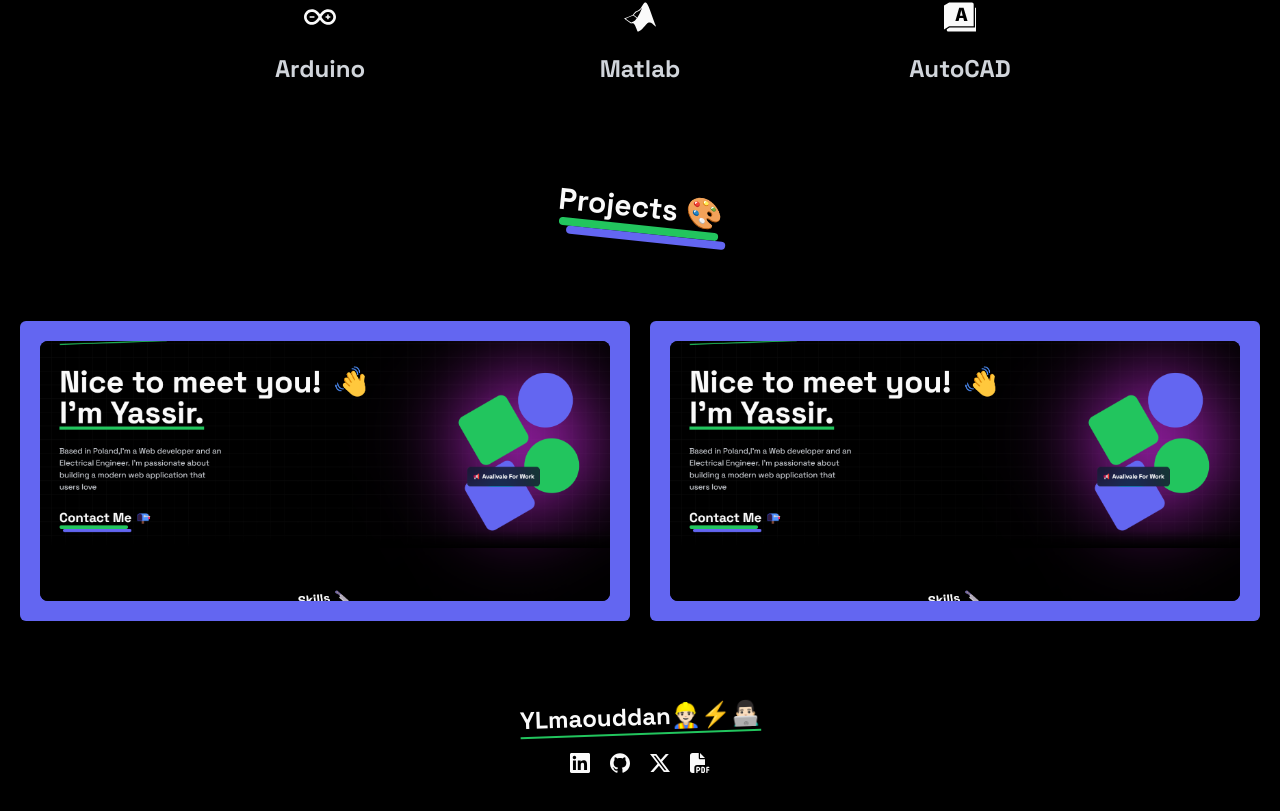
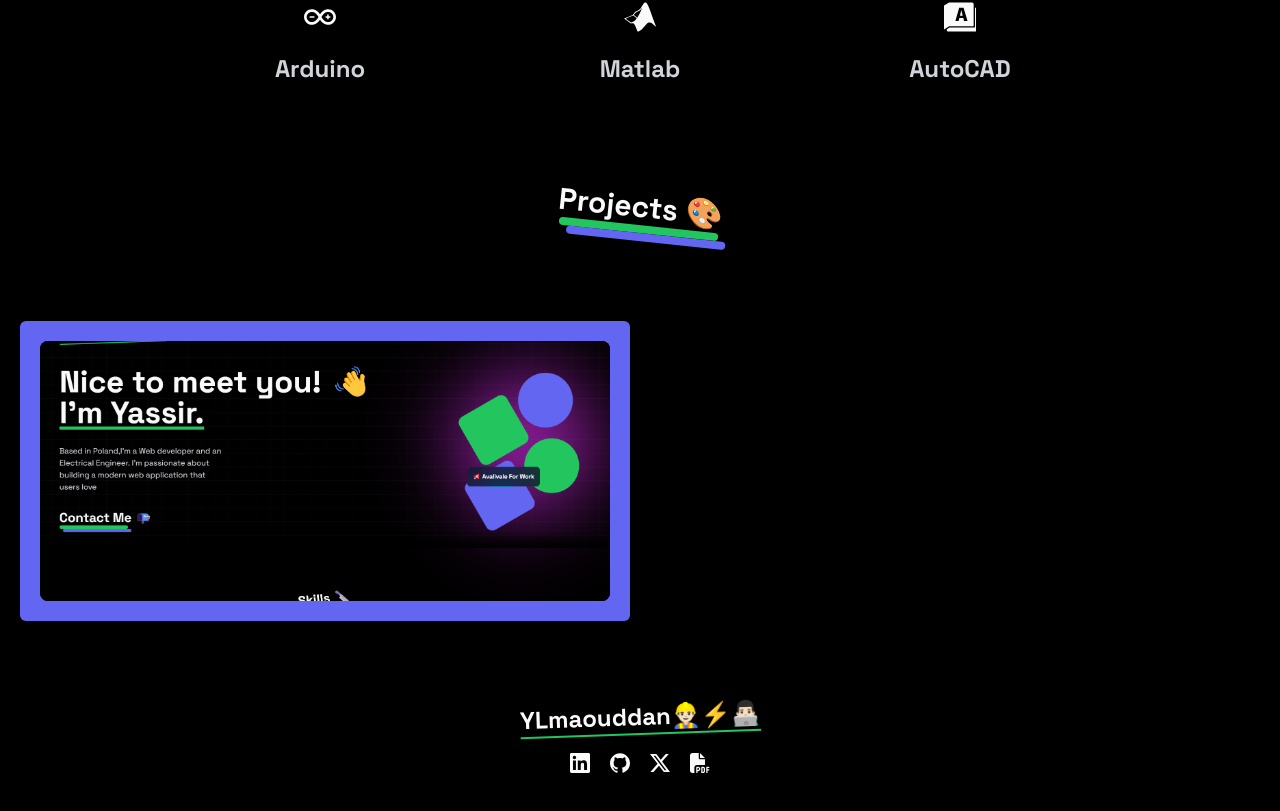
Before and after one commit to YLamouddan/portfolio-demo, a Next.js app: page / in a window 1280 px wide. Shown: the part 1735-2546 px from the top of the page. Built offline with nearby package versions, Linux system fonts and the light colour scheme.

Commit message:
modified:   app/(home)/components/Projects.tsx

```diff
--- a/app/(home)/components/Projects.tsx
+++ b/app/(home)/components/Projects.tsx
@@ -14,13 +14,13 @@ export default function Projects() {
       cover: "/Portfolio.png",
       background: "bg-indigo-500",
     },
-    {
-      title: "Portfolio Website",
-      tech: [SiReact, SiNextdotjs, SiTailwindcss],
-      link: "https://ylamouddan.com/",
-      cover: "/Portfolio.png",
-      background: "bg-indigo-500",
-    },
+    // {
+    //   title: "Portfolio Website",
+    //   tech: [SiReact, SiNextdotjs, SiTailwindcss],
+    //   link: "https://ylamouddan.com/",
+    //   cover: "/Portfolio.png",
+    //   background: "bg-indigo-500",
+    // },
   ];
 
   return (
```
